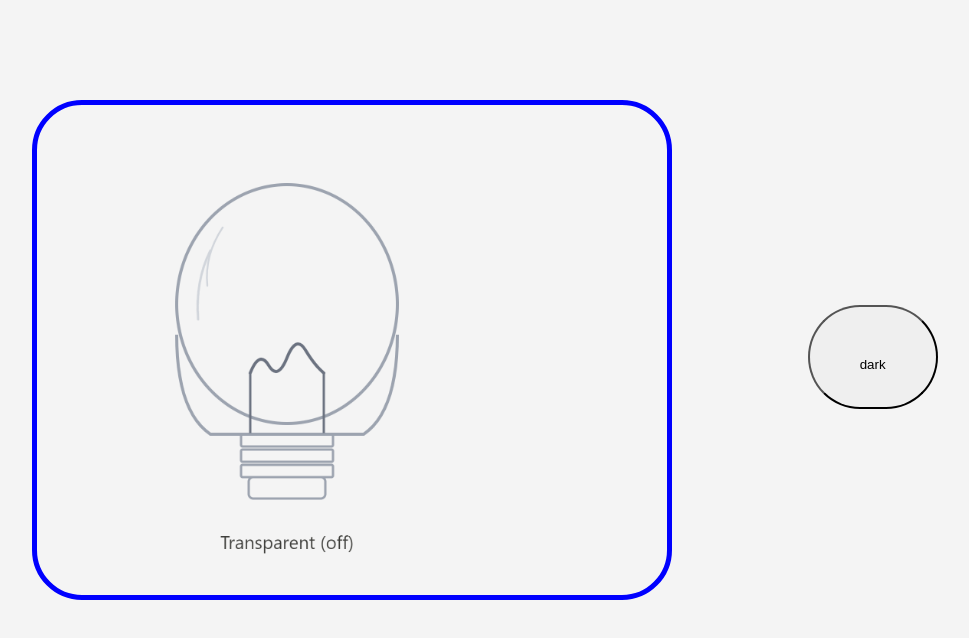
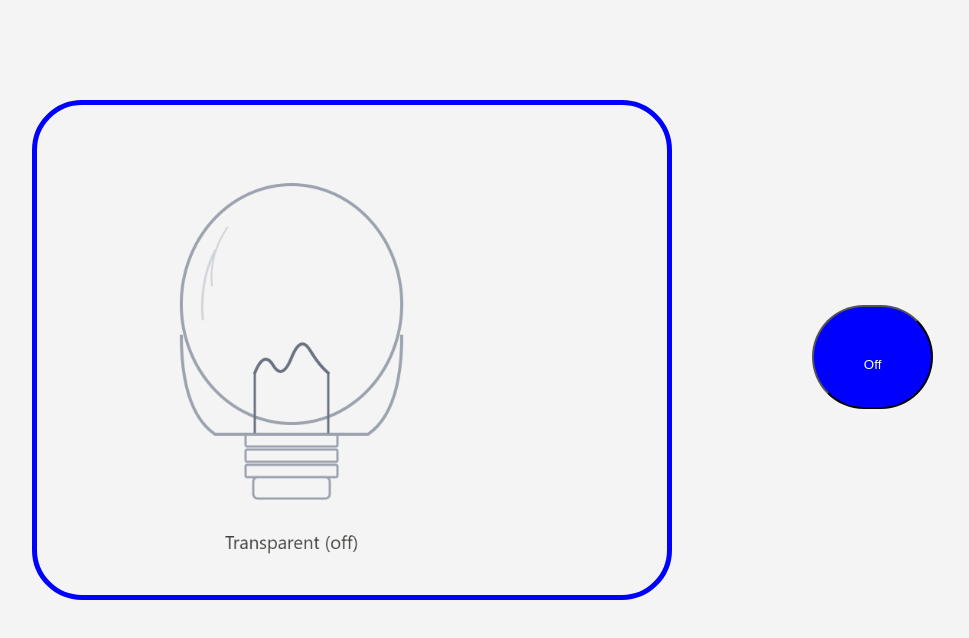
Before and after one commit to mrmaneditor000820-ui/Redux_Tool_Kit_with-_react, a React (Create React App) app: page /Bulb in a window 1280 px wide. Shown: the top 638 px of the page, without its empty margins (288-1257 px from the left). Built offline with nearby package versions, Linux system fonts and the light colour scheme.

Commit message:
some chnages

```diff
--- a/src/theme/Bulb.jsx
+++ b/src/theme/Bulb.jsx
@@ -10,11 +10,11 @@ function Bulb() {
             <div style={{ display: "flex", justifyContent: "center", border: "5px solid blue", width: "50%", height: "500px", borderRadius: "50px", margin: "100px auto" }}>
 
                 <img style={{ width: "50px" }}
-          src={theme === "light" ? glowingBulb : transparentBulb}
+                    src={theme === "On" ? glowingBulb : transparentBulb}
                     alt="Toggle theme"
                     style={{ cursor: 'pointer' }}>
                 </img>
-          <button onClick={toogletheme} style={{height:"100px",borderRadius:"100px",padding:"50px",cursor:"pointer",marginTop:"200px",}}>{theme}</button>
+                <button onClick={toogletheme} style={{ height: "100px", borderRadius: "100px", padding: "50px", cursor: "pointer", marginTop: "200px", color: "white", background: "blue" }}>{theme}</button>
             </div>
         </>
     )
--- a/src/theme/Themeprovider.jsx
+++ b/src/theme/Themeprovider.jsx
@@ -2,10 +2,10 @@ import React, { createContext, useState } from 'react'
 export const Themecontext = createContext()
 
 function Themeprovider({children}) {
-  const [theme, setTheme] = useState('dark')
+  const [theme, setTheme] = useState('Off')
 
     const toogletheme = ()=>{
-        setTheme(theme === "light" ? "dark" : "light")
+        setTheme(theme === "On" ? "Off" : "On")
     }
 
   return (
```
Lines whose indentation alone changed are shown as unchanged.
